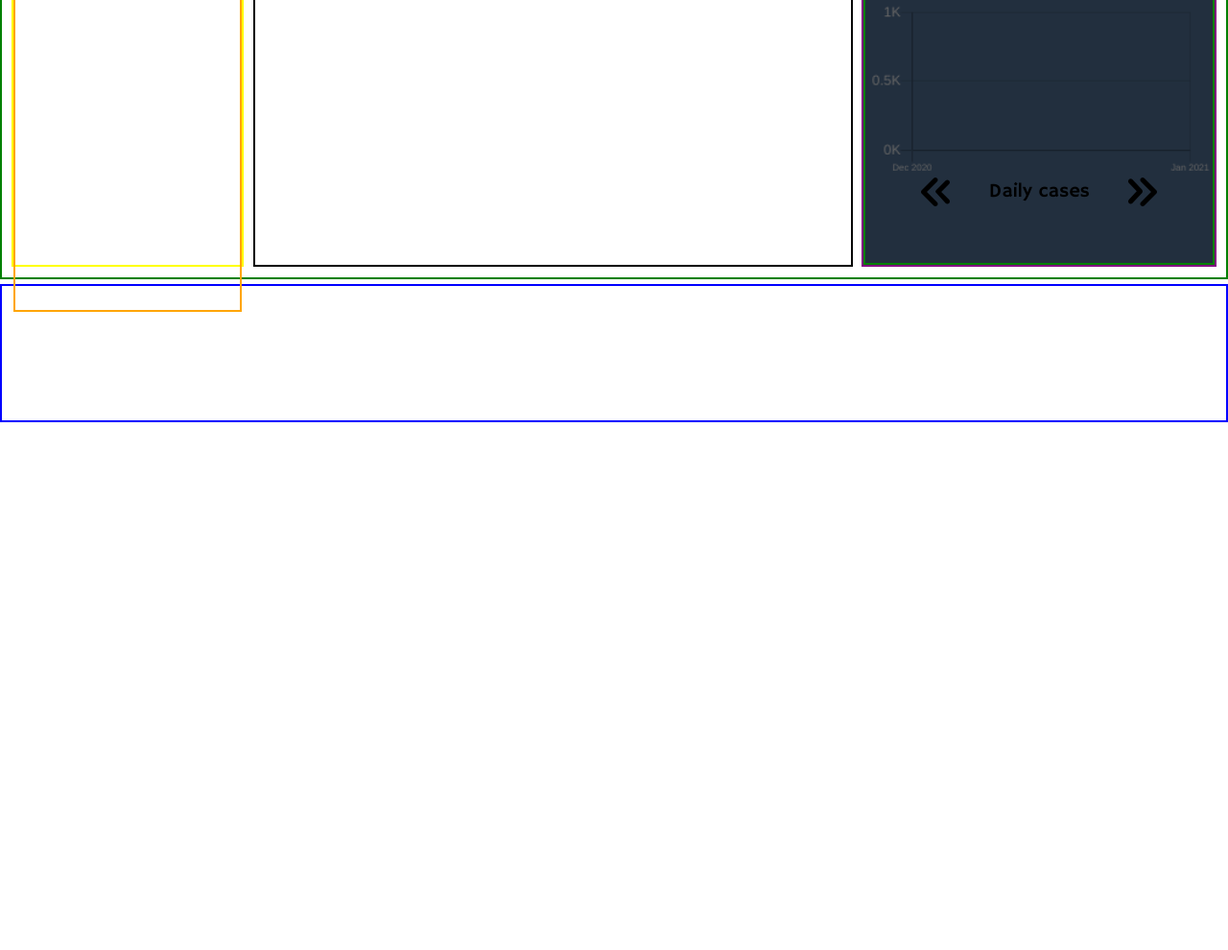
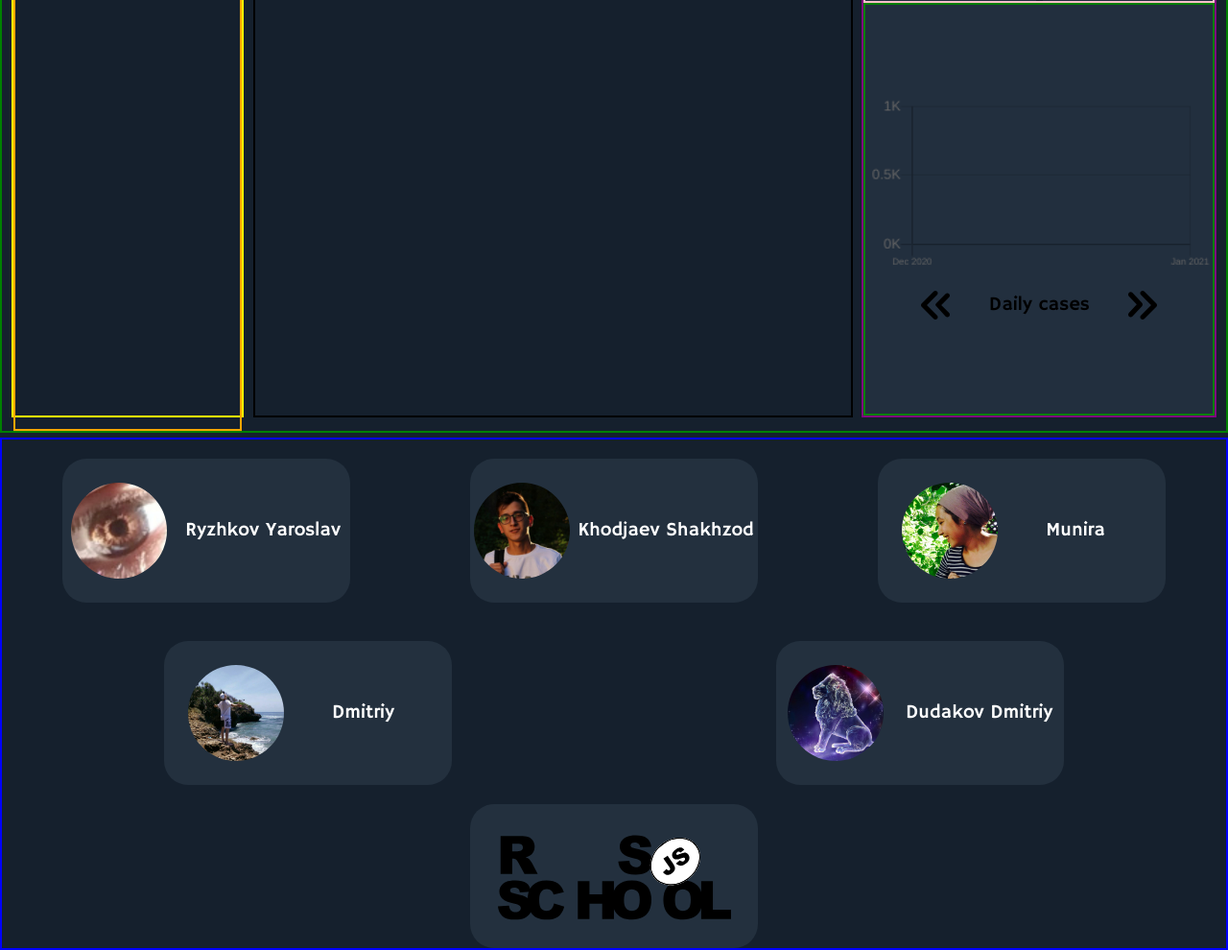
Before and after one commit to zxc-covid/Covid-dashboard, a website built with webpack: page src/index.html in a window 1280 px wide. Shown: the part 338-1328 px from the top of the page at 96% size. Before the commit the page ends 800 px from the top, so only its background shows below. Built offline with nearby package versions, Linux system fonts and the light colour scheme; no server answers.

Commit message:
feat:implement footer

```diff
--- a/src/index.html
+++ b/src/index.html
@@ -47,13 +47,37 @@
                     <div class="lds lds--global-cases"></div>
                 </div>
             </div>
-            <div class="graph-wrapper">
-
-            </div>
+            <div class="graph-wrapper"></div>
         </section>
     </main>
     <footer class="footer">
-
+        <div class="developers-wrapper">
+            <div class="developer" data-link="https://github.com/Creator674">
+                <img src="./assets/images/avatar-1.jpeg" alt="avatar" class="developer--avatar">
+                <p class="developer--name">Ryzhkov Yaroslav</p>
+            </div>
+            <div class="developer" data-link="https://github.com/ShaxxKh">
+                <img src="./assets/images/avatar-2.png" alt="avatar" class="developer--avatar">
+                <p class="developer--name">Khodjaev Shakhzod</p>
+            </div>
+            <div class="developer" data-link="https://github.com/Munishkin">
+                <img src="./assets/images/avatar-3.png" alt="avatar" class="developer--avatar">
+                <p class="developer--name">Munira</p>
+            </div>
+            <div class="developer" data-link="https://github.com/nightfury90">
+                <img src="./assets/images/avatar-4.jpeg" alt="avatar" class="developer--avatar">
+                <p class="developer--name">Dmitriy</p>
+            </div>
+            <div class="developer" data-link="https://github.com/DmitriyDS91">
+                <img src="./assets/images/avatar-5.jpeg" alt="avatar" class="developer--avatar">
+                <p class="developer--name">Dudakov Dmitriy</p>
+            </div>
+        </div>
+        <div class="footer-logo">
+            <a href="https://rs.school/js/" class="footer-link">
+                <img src="./assets/images/rs-school-js-logo.svg" alt="rs-school" class="footer-logo--img">
+            </a>
+        </div>
     </footer>
 </body>
 </html>
--- /dev/null
+++ b/src/js/footer/footer.js
@@ -0,0 +1,7 @@
+const Developers = document.querySelector('.developers-wrapper');
+
+Developers.addEventListener('click', (e) => {
+  if (e.target.className === 'developer') {
+    document.location.href = e.target.dataset.link;
+  }
+});
--- a/src/js/main.js
+++ b/src/js/main.js
@@ -4,6 +4,7 @@ import './death-stats/death-stats';
 import './region-stats/region-stats';
 import './death-stats/recovered-stats';
 import './graph/graph';
+import './footer/footer';
 
 // main imports!
 import '../styles/reset.sass';
--- a/src/styles/footer/footer.sass
+++ b/src/styles/footer/footer.sass
@@ -1,5 +1,63 @@
 .footer
     margin-top: 5px
+    display: flex
+    flex-direction: column
+    justify-content: center
+    align-items: center
     width: 100%
-    height: 18vh
     border: 2px solid blue
+
+.footer-logo
+    display: flex
+    align-items: center
+    justify-content: center
+    width: 300px
+    height: 150px
+    background-color: #23303e
+    border-radius: 25px
+    transition: 0.3s ease
+
+.footer-link
+    display: flex
+    align-items: center
+    justify-content: center
+    width: 90%
+    height: 90%
+
+.footer-logo--img
+    width: 90%
+    height: 90%
+
+.developers-wrapper
+    display: flex
+    flex-wrap: wrap
+    justify-content: space-around
+
+.developer
+    display: flex
+    align-items: center
+    justify-content: space-around
+    margin: 20px 30px
+    display: flex
+    width: 300px
+    height: 150px
+    background-color: #23303e
+    border-radius: 25px
+    transition: 0.3s ease
+
+.developer--avatar
+    width: 100px
+    height: 100px
+    border-radius: 50%
+    background-position: 50% 50%
+    background-repeat: no-repeat
+
+.developer--name
+    min-width: 100px
+    font-family: HammersmithOne
+    font-size: 2rem
+    color: white
+
+.developer:hover, .footer-logo:hover
+    cursor: pointer
+    box-shadow: 0 0 15px white
--- a/src/styles/graph/graph.sass
+++ b/src/styles/graph/graph.sass
@@ -12,6 +12,7 @@
     max-height: 80%
 
 .graph-controls
+    margin-top: 20px
     display: flex
     flex-direction: row
     justify-content: center
--- a/src/styles/styles.sass
+++ b/src/styles/styles.sass
@@ -5,11 +5,11 @@ html
     box-sizing: border-box
 
 body
-    background-color: white
+    background-color: #15202d
 
 main
     display: flex
     justify-content: space-evenly
     align-items: center
     border: 2px solid green
-    height: 70vh
+    height: 90vh
```
Also changed, not shown: src/assets/images/avatar-1.jpeg (added), src/assets/images/avatar-2.png (added), src/assets/images/avatar-3.jpeg (added), src/assets/images/avatar-3.png (added), src/assets/images/avatar-4.jpeg (added), src/assets/images/avatar-5.jpeg (added), src/assets/images/rs-school-js-logo.svg (added).
